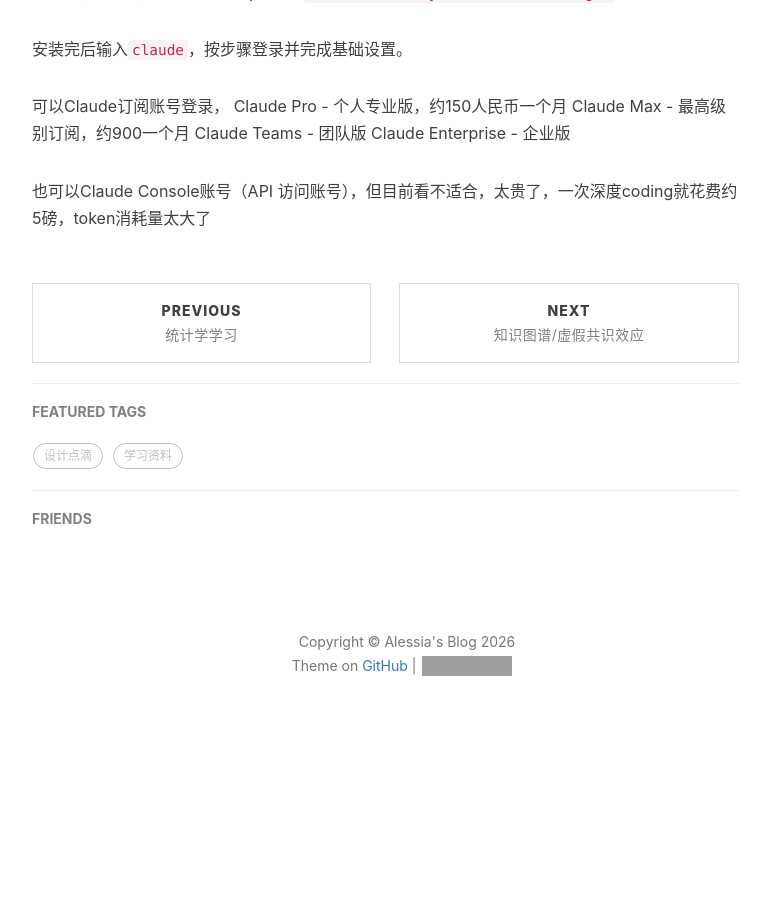
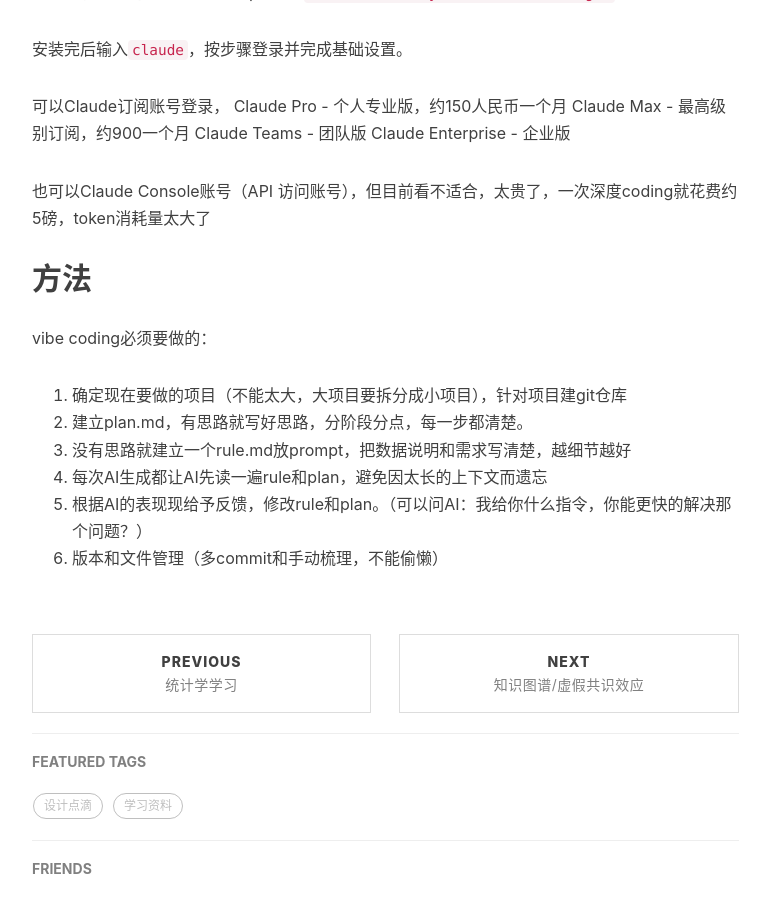
Before and after one commit to LIU-Alessia/LIU-Alessia.github.io, a Jekyll site: the page built from _posts/2026-02-04-AI-API.md, in a window 1280 px wide and 900 px high, scrolled down 741 px. Shown: the whole window, without its empty margins (233-1003 px from the left). Built offline with Jekyll 4.4.1, drawn with Linux system fonts in a browser that asks for light colours; nearby versions of some CDN libraries; comment, search, counter and statistics services are not loaded; before the commit the page ends 1511 px from its top, so only the background shows below that; some of the changed text lies outside the part shown; grey boxes are pictures that could not be loaded.

Commit message:
vibe codeing

```diff
--- a/_posts/2026-02-04-AI-API.md
+++ b/_posts/2026-02-04-AI-API.md
@@ -1,6 +1,6 @@
 ---
 layout:     post
-title:      AI asistant coding
+title:      vibe coding
 subtitle:   claude code, codex, ai
 date:       2026-02-04
 author:     Alessia
@@ -26,3 +26,12 @@ Claude Teams - 团队版
 Claude Enterprise - 企业版
 
 也可以Claude Console账号（API 访问账号），但目前看不适合，太贵了，一次深度coding就花费约5磅，token消耗量太大了
+
+## 方法
+vibe coding必须要做的：
+1. 确定现在要做的项目（不能太大，大项目要拆分成小项目），针对项目建git仓库
+2. 建立plan.md，有思路就写好思路，分阶段分点，每一步都清楚。
+3. 没有思路就建立一个rule.md放prompt，把数据说明和需求写清楚，越细节越好
+4. 每次AI生成都让AI先读一遍rule和plan，避免因太长的上下文而遗忘
+5. 根据AI的表现现给予反馈，修改rule和plan。（可以问AI：我给你什么指令，你能更快的解决那个问题？）
+6. 版本和文件管理（多commit和手动梳理，不能偷懒）
```
